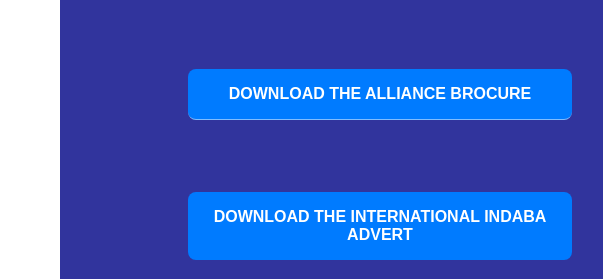
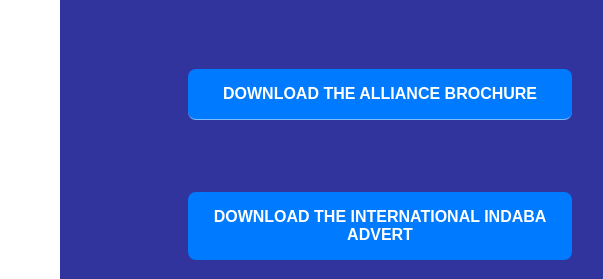
Before and after one commit to Apcbltd/supply-chain-matters, a plain HTML site: page index.html in a window 1280 px wide. Shown: the part 356-635 px from the top of the page, 580-1183 px from the left. Drawn offline with Linux system fonts and the light colour scheme.

Commit message:
Update index.html

```diff
--- a/index.html
+++ b/index.html
@@ -16,7 +16,7 @@
 
       <a href="bro.html " >Learn about us </a>
        <a href="view.html " >Learn about the  International Indaba </a>
-      <a href="Global-Alliance-Brocure-4-3.pdf" class="menu-item" download>Download the alliance Brocure</a>
+      <a href="Global-Alliance-Brocure-4-3.pdf" class="menu-item" download>Download the alliance Brochure</a>
       <a href="INDABA_AD-101.png" class="menu-item" download>Download the International Indaba Advert</a>
 
     </div>
```
